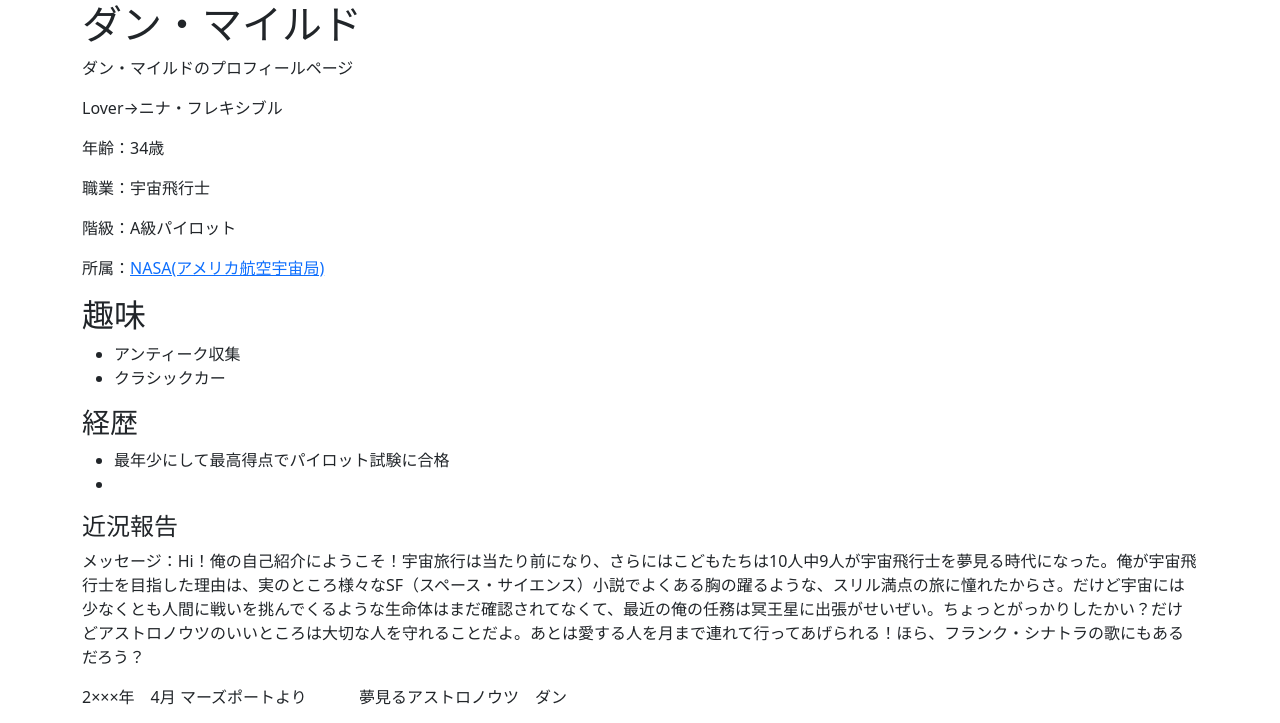
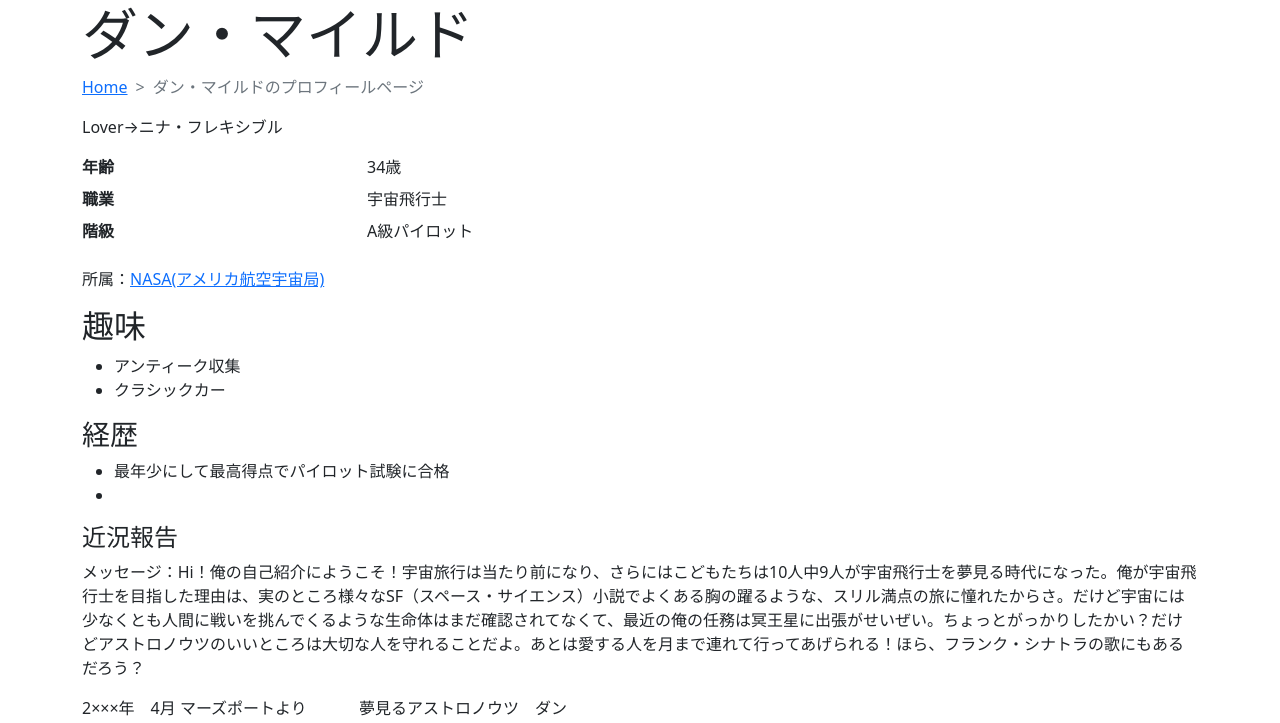
Before and after one commit to yasudaririka/kadai-2022-ld1, a plain HTML site: page kadai-03/index.html in a window 1280 px wide. Shown: the top 723 px of the page. Drawn offline with nearby package versions, Linux system fonts and the light colour scheme.

Commit message:
HTMLを追加

```diff
--- a/kadai-03/index.html
+++ b/kadai-03/index.html
@@ -7,11 +7,26 @@
     </head>
     <body>
      <div class="container">
-       <h1>ダン・マイルド</h1>
-       <p>ダン・マイルドのプロフィールページ</p>
+       <h1 class="display-4">ダン・マイルド</h1>
+
+       <nav style="--bs-breadcrumb-divider: '>';" aria-label="breadcrumb">
+        <ol class="breadcrumb">
+          <li class="breadcrumb-item"><a href="#">Home</a></li>
+          <li class="breadcrumb-item active" aria-current="page">ダン・マイルドのプロフィールページ</li>
+        </ol>
+      </nav>
+
        <p>Lover→ニナ・フレキシブル</p>
-       <p>年齢：34歳</p>
-       <p>職業：宇宙飛行士</p><p>階級：A級パイロット</p>
+
+       <dl class="row">
+         <dt class="col-sm-3">年齢</dt>
+         <dd class="col-sm-9">34歳</dd>
+         <dt class="col-sm-3">職業</dt>
+         <dd class="col-sm-9">宇宙飛行士</dd>
+         <dt class="col-sm-3">階級</dt>
+         <dd class="col-sm-9">A級パイロット</dd>
+       </dl>
+
        <p>所属：<a href="https://www.nasa.gov/content/live-coverage-of-nasas-spacex-crew-4-mission/">NASA(アメリカ航空宇宙局)</a></p>
        <h2>趣味</h2>
        <ul>
```
Also changed, not shown: dai6kai/index.html (added), hello.txt (added), hello/bye.txt (added), hello/hi.txt (added), kadai-04/diary/2022-05/01.txt (added), kadai-04/diary/2022-05/02.txt (added), 2 other files.
